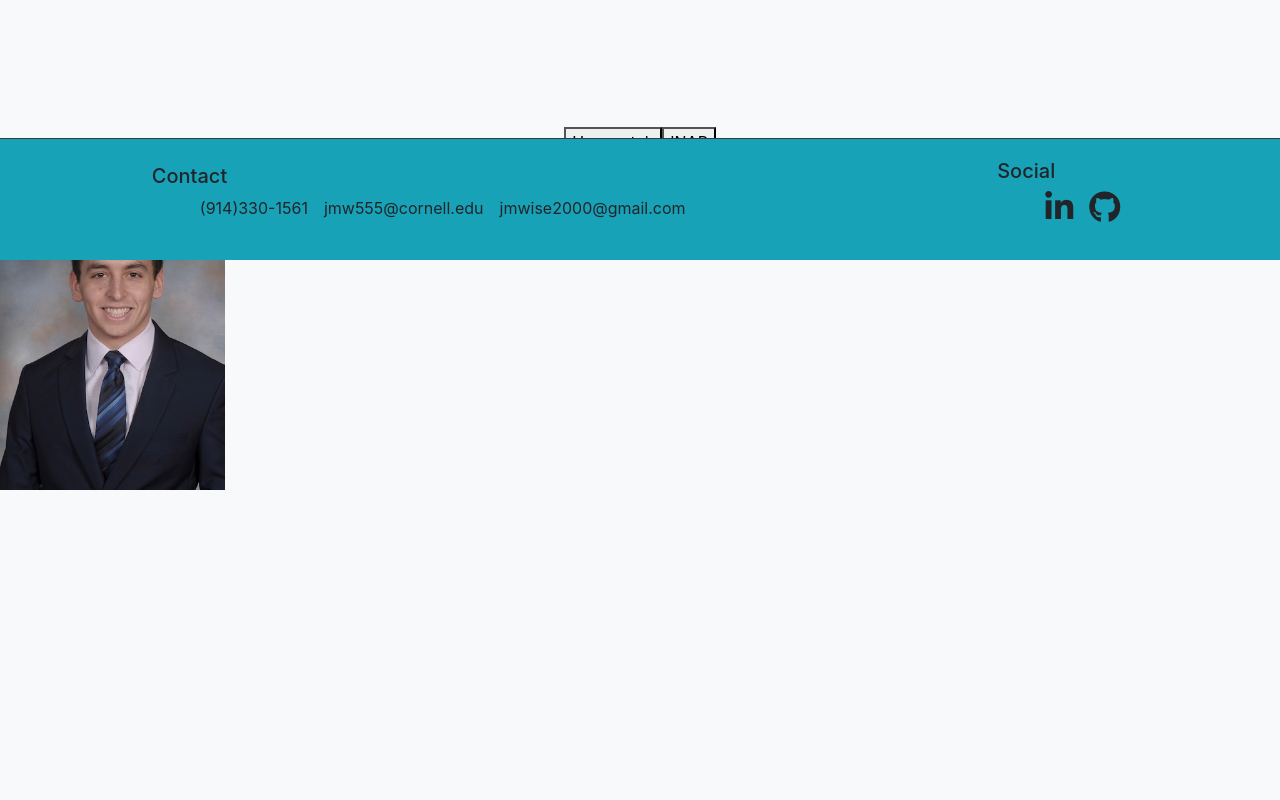
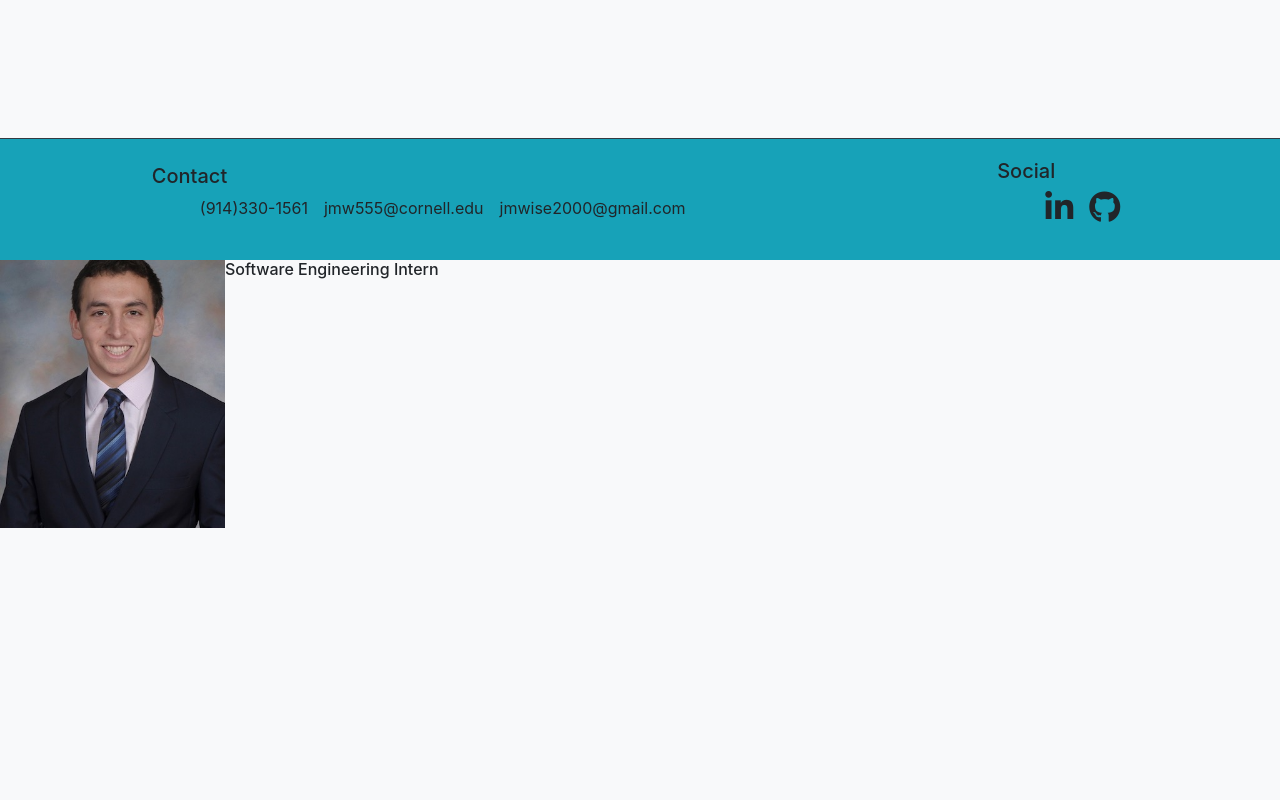
Before and after one commit to jacobmwise/jacob-wise-site, a React (Create React App) app: page /exp in a window 1280 px wide. Shown: the part 540-1340 px from the top of the page. Built offline with nearby package versions, Linux system fonts and the light colour scheme.

Commit message:
display content component

```diff
--- a/src/components/Activities.js
+++ b/src/components/Activities.js
@@ -4,8 +4,30 @@ import Nav from './subcomponents/Nav';
 import Footer from './subcomponents/Footer';
 
 import Section from './subcomponents/Section';
+import DisplayContent from './DisplayContent';
 
 const Activities = () => {
+    const sections = [
+        <Section
+            src={require("../images/headshot.jpeg")}
+            name="Cornell Hyperloop"
+            title="Web Developer"
+            pos="odd"
+        />,
+        <Section
+            src={require("../images/headshot.jpeg")}
+            name="Cornell Current"
+            title="Economy Sector Member"
+            pos="even"
+        />,
+        <Section
+            src={require("../images/headshot.jpeg")}
+            name="ACSU"
+            title="General Member"
+            pos="odd"
+        />
+    ];
+
     return (
         <div>
             <Nav />
@@ -14,32 +36,7 @@ const Activities = () => {
                 <h1 className="mx-auto my-auto">Activities</h1>
             </div>
 
-            <hr />
-
-            <Section
-                src={require("../images/headshot.jpeg")}
-                name="Cornell Hyperloop"
-                title="Web Developer"
-                pos="odd"
-            />
-
-            <hr />
-
-            <Section
-                src={require("../images/headshot.jpeg")}
-                name="Cornell Current"
-                title="Economy Sector Member"
-                pos="even"
-            />
-
-            <hr />
-
-            <Section
-                src={require("../images/headshot.jpeg")}
-                name="ACSU"
-                title="General Member"
-                pos="odd"
-            />
+            <DisplayContent sections={sections} />
 
             <Footer />
         </div>
--- /dev/null
+++ b/src/components/DisplayContent.js
@@ -0,0 +1,27 @@
+import React from "react";
+
+class DisplayContent extends React.Component {
+    onClick = (e) => {
+        var element = document.getElementById(e.target.innerText);
+        element.scrollIntoView({behavior: 'smooth'});
+    };
+    render() {
+        let scrollButtons = [];
+        let showSections = [];
+
+        this.props.sections.forEach(item => {
+            showSections.push(<div key={item.props.name}><hr id={item.props.name} />{item}</div>);
+            scrollButtons.push(<button onClick={this.onClick} className="mx-1 btn btn-info border border-dark" key={item.props.name}>{item.props.name}</button>);
+        });
+
+        return (
+            <div>
+                {scrollButtons}
+
+                {showSections}
+            </div>
+        );
+    }
+}
+
+export default DisplayContent;
--- a/src/components/Experience.js
+++ b/src/components/Experience.js
@@ -1,13 +1,13 @@
-import React, { useRef } from 'react';
+import React from 'react';
 
 import Nav from './subcomponents/Nav';
 import Footer from './subcomponents/Footer';
 
 import Section from './subcomponents/Section';
+import DisplayContent from './DisplayContent';
 
-class Experience extends React.Component {
-    state = {
-        sections: [
+const Experience = () => {
+    const sections = [
         <Section
             src={require("../images/headshot.jpeg")}
             name="Hopscotch"
@@ -20,28 +20,7 @@ class Experience extends React.Component {
             title="Consulting Intern"
             pos="even"
         />
-        ],
-        sectionNum: 0
-    };
-
-    renderSections() {
-        const sections = this.state.sections;
-
-        let rendered = [];
-        for(var i=0; i < sections.length; i++) {
-            rendered.push(<div><hr id={sections[i].props.name}/>{sections[i]}</div>);
-        }
-        return rendered;
-    }
-
-    onClick = (e) => {
-        console.log(e.target);
-        // window.scrollTo(0, 500);
-        var element = document.getElementById('Hopscotch');
-        element.scrollIntoView({behavior: 'smooth'});
-    };
-
-    render() {
+    ];
 
     return (
         <div style={{scrollBehavior: 'smooth'}}>
@@ -50,20 +29,16 @@ class Experience extends React.Component {
             <div className="d-flex flex-column" style={{height: '80vh'}}>
                 <h1 className="mx-auto my-auto">Professional Experience</h1>
 
-                    <div className="d-flex mx-auto">
-                        <button onClick={this.onClick}>Hopscotch</button>
-                        <button>INAP</button>
+                <div className="d-flex justify-content-center">
+                    {/* {scrollButtons} */}
+                </div>
             </div>
 
-                </div>
-
-                {this.renderSections()}
-                <h1 id="hi" style={{opacity: '1'}}></h1>
+            <DisplayContent sections={sections} />
 
             <Footer />
         </div>
     );
-    }
-}
+};
 
 export default Experience;
--- a/src/components/subcomponents/Nav.js
+++ b/src/components/subcomponents/Nav.js
@@ -7,17 +7,9 @@ class Nav extends React.Component {
 
     renderLinks() {
 
-        // var links = [
-        //     <a className="nav-item nav-link" href="/">Home <span className="sr-only">(current)</span></a>,
-        //     <a className="nav-item nav-link" href="/exp">Professional Experience</a>,
-        //     <a className="nav-item nav-link" href="/act">Activities</a>
-        // ];
-
         var links = {"/": "Home", "/exp": "Professional Experience", "/act": "Activities", "/proj": "Projects" };
 
         var tags = [];
-
-
 
         for(var key in links) {
             if(key === this.state.url) {
@@ -39,7 +31,7 @@ class Nav extends React.Component {
     render() {
         return (
             <nav className="navbar navbar-expand-md navbar-light bg-info sticky-top border-bottom border-dark">
-                <a className="navbar-brand" href="#">Jacob Wise</a>
+                <a className="navbar-brand" href="/">Jacob Wise</a>
                 <button className="navbar-toggler" type="button" data-toggle="collapse" data-target="#navbarNav" aria-controls="navbarNav" aria-expanded="false" aria-label="Toggle navigation">
                     <span className="navbar-toggler-icon"></span>
                 </button>
```
Lines whose indentation alone changed are shown as unchanged.
